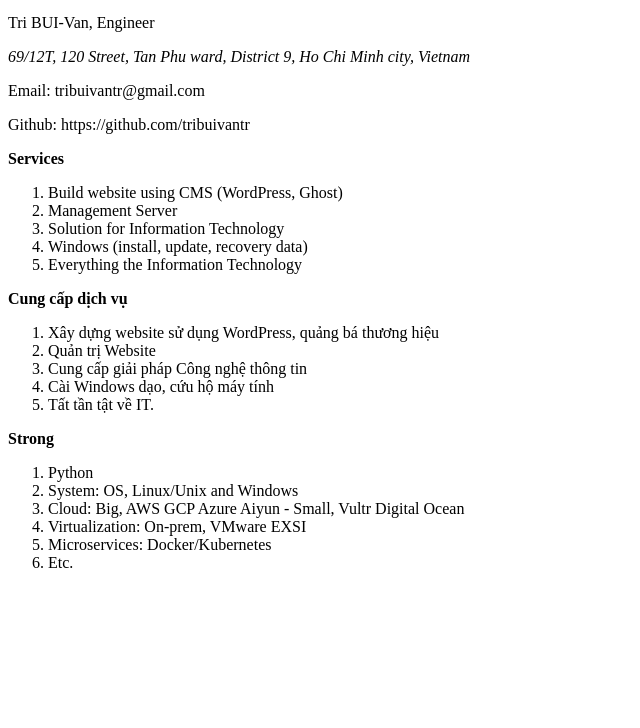
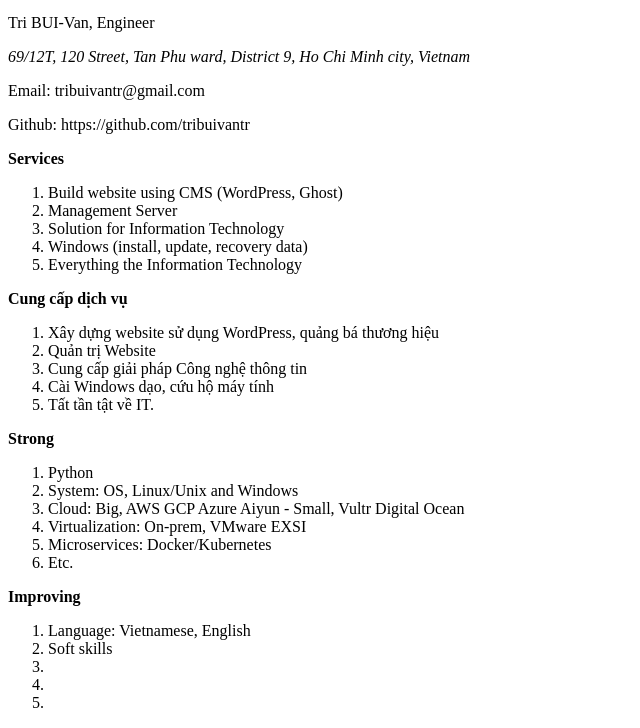
Before and after one commit to tribuivantr/mycv, a plain HTML site: page index.html in a window 1280 px wide. Shown: the part 100-828 px from the top of the page, without its empty margins (0-640 px from the left). Before the commit the page ends 800 px from the top, so only its background shows below. Drawn offline with Linux system fonts and the light colour scheme.

Commit message:
Update 20211016

```diff
--- a/index.html
+++ b/index.html
@@ -43,5 +43,14 @@
         <li>Etc.</li>
     </ol>
 
+    <strong>Improving</strong>
+    <ol>
+        <li>Language: Vietnamese, English</li>
+        <li>Soft skills</li>
+        <li></li>
+        <li></li>
+        <li></li>
+    </ol>
+
 </body>
 </html>
```
